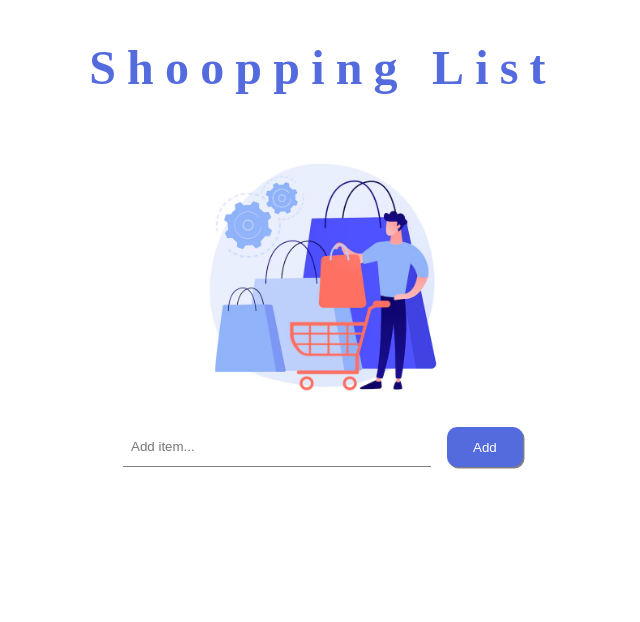
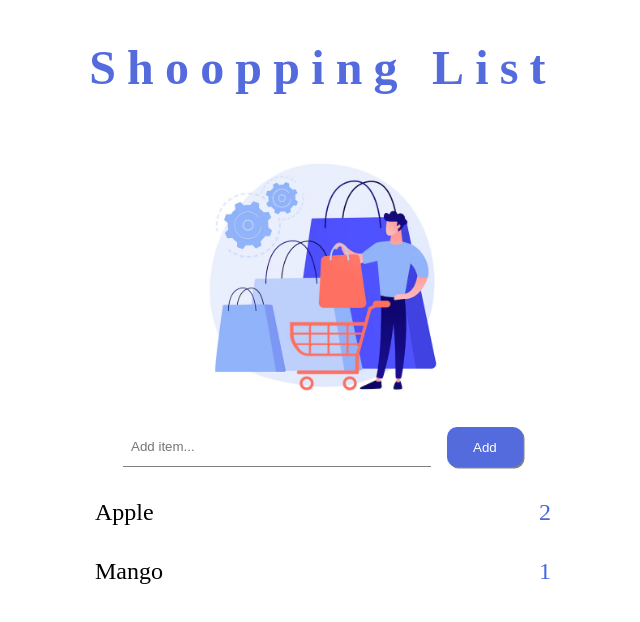
Before and after one commit to Tanish866/ShoppingList, a React (Vite) app: page / in a window 1280 px wide. Shown: the top 622 px of the page, without its empty margins (317-957 px from the left). Built offline with nearby package versions, Linux system fonts and the light colour scheme.

Commit message:
Added basic item and item list

```diff
--- a/src/components/InputItem/InputItem.css
+++ b/src/components/InputItem/InputItem.css
@@ -2,6 +2,7 @@
     width: 400px;
     display: flex;
     gap: 1rem;
+    margin-bottom: 2rem;
 }
 
 .item-input{
--- /dev/null
+++ b/src/components/Item/Item.css
@@ -0,0 +1,14 @@
+.item-wrapper{
+    display: flex;
+    justify-content: space-around;
+    width: 100%;
+    margin-bottom: 2rem;
+}
+.item-name{
+    flex-basis: 80%;
+    font-size: x-large;
+}
+.item-quantity{
+    font-size: x-large;
+    color: royalblue;
+}
--- /dev/null
+++ b/src/components/Item/Item.jsx
@@ -0,0 +1,17 @@
+import './Item.css';
+
+
+function Item({itemName, quantity}){
+    return (
+        <div className="item-wrapper">
+            <div className="item-name">
+                {itemName}
+            </div>
+            <div className="item-quantity">
+                {quantity}
+            </div>
+        </div>
+
+    )
+}
+export default Item;
--- /dev/null
+++ b/src/components/ItemList/ItemList.css
@@ -0,0 +1,3 @@
+.shopping-items-wrapper{
+    min-width: 100%;
+}
--- /dev/null
+++ b/src/components/ItemList/ItemList.jsx
@@ -0,0 +1,21 @@
+import Item from '../Item/Item';
+import './ItemList.css';
+
+function ItemList({ ShoppingItems }){
+    return (
+        <div className="shopping-items-wrapper">
+            {
+                ShoppingItems && ShoppingItems.map((item) => {
+                    return (
+                        <Item
+                            itemName={item.name}
+                            key={item.id}
+                            quantity={item.quantity}
+                        />
+                    )
+                })
+            }
+        </div>
+    )
+}
+export default ItemList;
--- a/src/components/ShoppingList/ShoppingList.css
+++ b/src/components/ShoppingList/ShoppingList.css
@@ -1,4 +1,8 @@
 .current-shopping-list{
     display: flex;
+    align-items: center;
     justify-content: center;
+    flex-direction: column;
+    width: 500px;
+    margin: 0 auto;
 }
--- a/src/components/ShoppingList/ShoppingList.jsx
+++ b/src/components/ShoppingList/ShoppingList.jsx
@@ -1,6 +1,12 @@
 import Header from "../Header/Header";
 import './ShoppingList.css';
 import InputItem from "../InputItem/InputItem";
+import ItemList from "../ItemList/ItemList";
+
+const shoppingItems = [
+    {id: 1, name: 'Apple', quantity: 2},
+    {id: 2, name: 'Mango', quantity: 1}
+]
 
 function ShoppingList(){
     return (
@@ -9,6 +15,9 @@
 
             <div className="current-shopping-list">
                 <InputItem/>
+                <ItemList
+                    ShoppingItems={shoppingItems}
+                />
             </div>
 
         </>
```
